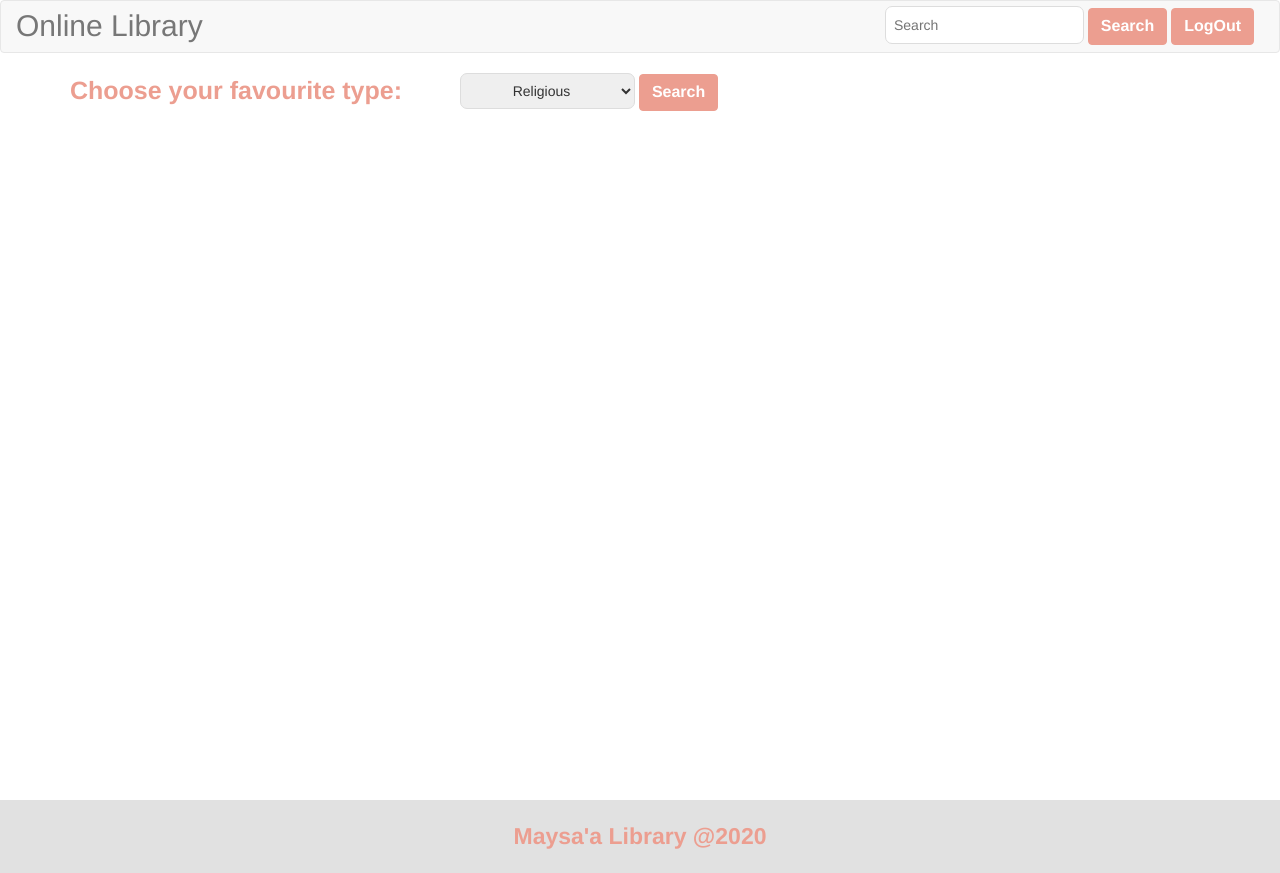
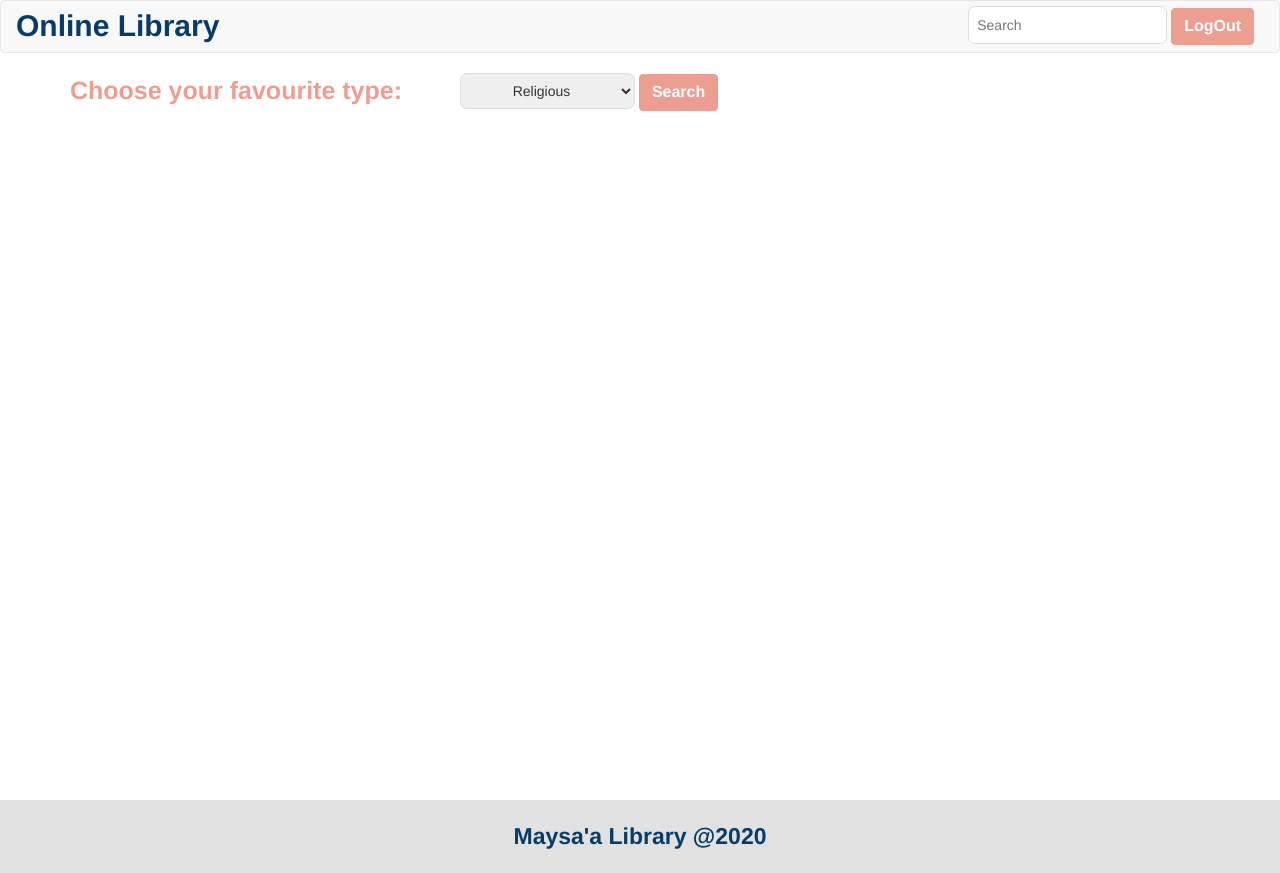
Before and after one commit to maysaashajrawi/onlineLibrary, a plain HTML site: page index.html in a window 1280 px wide. Drawn offline with nearby package versions, Linux system fonts and the light colour scheme.

Commit message:
lastCommit

```diff
--- a/css/style.css
+++ b/css/style.css
@@ -6,13 +6,11 @@
 #main{
 	min-height: 100vh;
 	width:100%;
-	/* background-image: url("../img/background.jpg"); */
-	/* background-position: center;  */
-  	/* background-repeat: no-repeat;  */
-	/* background-size: cover; */
-	/* background-color:rgb(0,0,0,0.6); */
-	/* background-blend-mode: overlay; */
 
+}
+.navbar-default .navbar-brand {
+	color: #063c69;
+	font-weight: bold;
 }
 
 #searchInput{
@@ -110,7 +108,7 @@ select>option{
 footer>div{
 	text-align: center;
     font-size: 23px;
-    color: #5cb85c;
+
     font-weight: bold;
 
 }
@@ -119,7 +117,8 @@ footer{
 
 }
 footer>div{
-	color:#ec9e90;
+	color:#063c69;
+	font-weight: bold;
 }
 
 
--- a/index.html
+++ b/index.html
@@ -19,8 +19,8 @@
       <a class="navbar-brand style" href="#">Online Library</a>
     </div>
     <div class="searchbar navbar-right">
-    <input id="searchInput" class="mr-sm-2" type="text" placeholder="Search" aria-label="Search">
-	<button class="btn  my-2 my-sm-0 logOut" onclick="searchFunc()" >Search</button>
+    <input id="searchInput" class="mr-sm-2" type="text" placeholder="Search" aria-label="Search" onkeyup="searchFunc()">
+
 	<a href="signIn.html"><button class="btn   my-2 my-sm-0 logOut"  >LogOut</button></a>
   </div>
   </div>
```
Also changed, not shown: js/main.js (+4 -14 lines).
